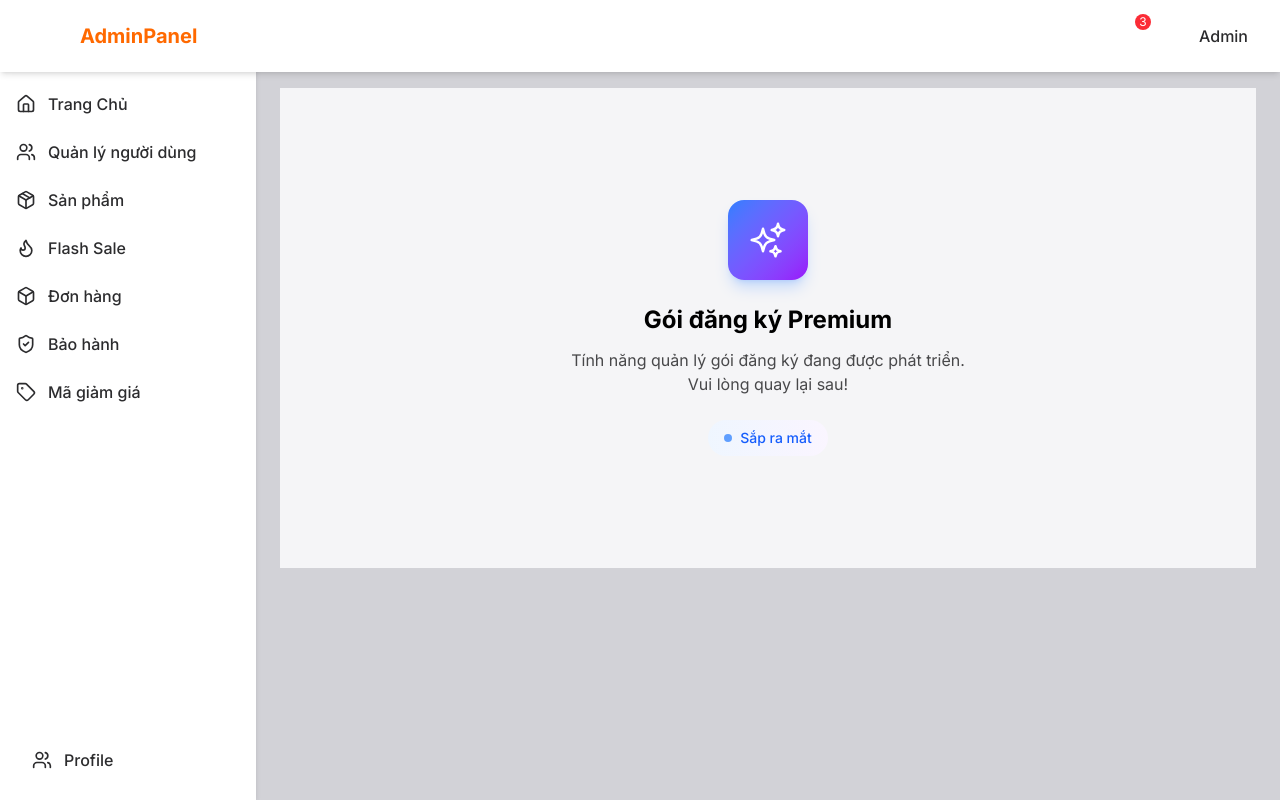
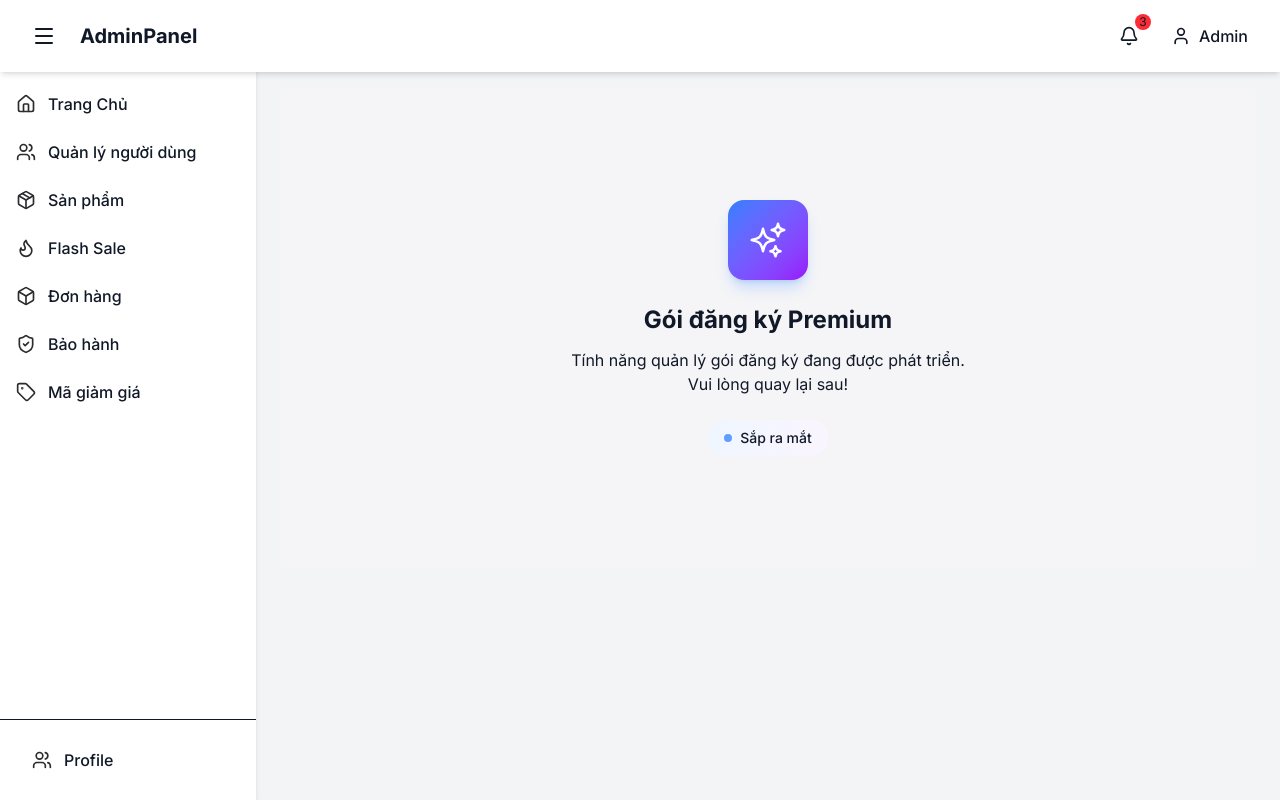
Before and after one commit to bedive-215/tech-store, a React (Vite) app in the folder frontend/: page /admin/subscriptions in a window 1280 px wide. Built offline with nearby package versions, Linux system fonts and the light colour scheme; no server answers; sample sign-in values are in the browser's storage.

Commit message:
fix: add admin-light to AdminLayout root container

```diff
--- a/frontend/src/layouts/AdminLayout.jsx
+++ b/frontend/src/layouts/AdminLayout.jsx
@@ -7,7 +7,7 @@ const AdminLayout = ({ children }) => {
   const [sidebarOpen, setSidebarOpen] = useState(true);
 
   return (
-    <div className="flex h-screen bg-gray-100 overflow-hidden">
+    <div className="flex h-screen bg-gray-100 overflow-hidden admin-light">
       {/* SIDEBAR */}
       <Sidebar active={sidebarOpen} mode="admin" />
 
```
